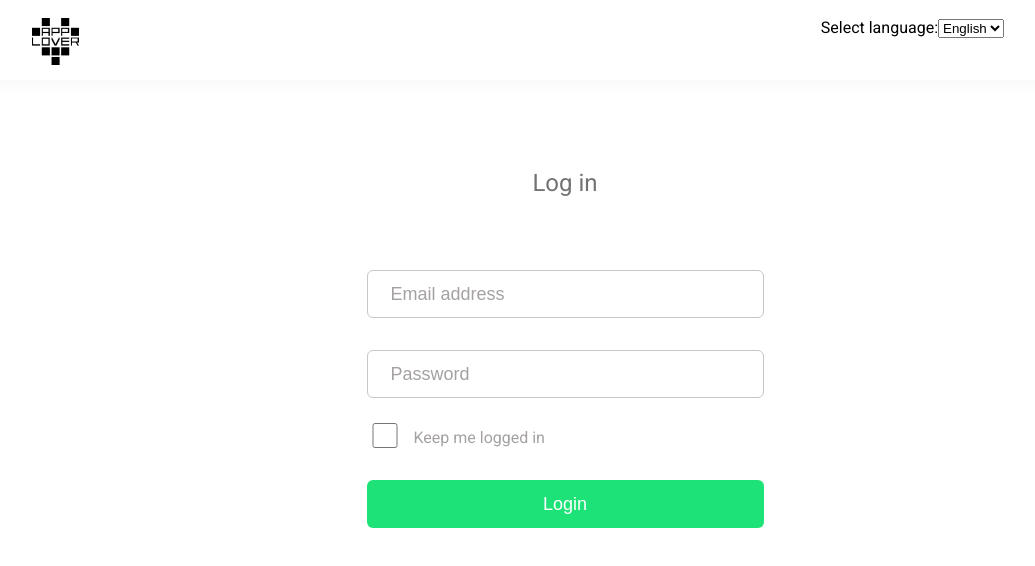
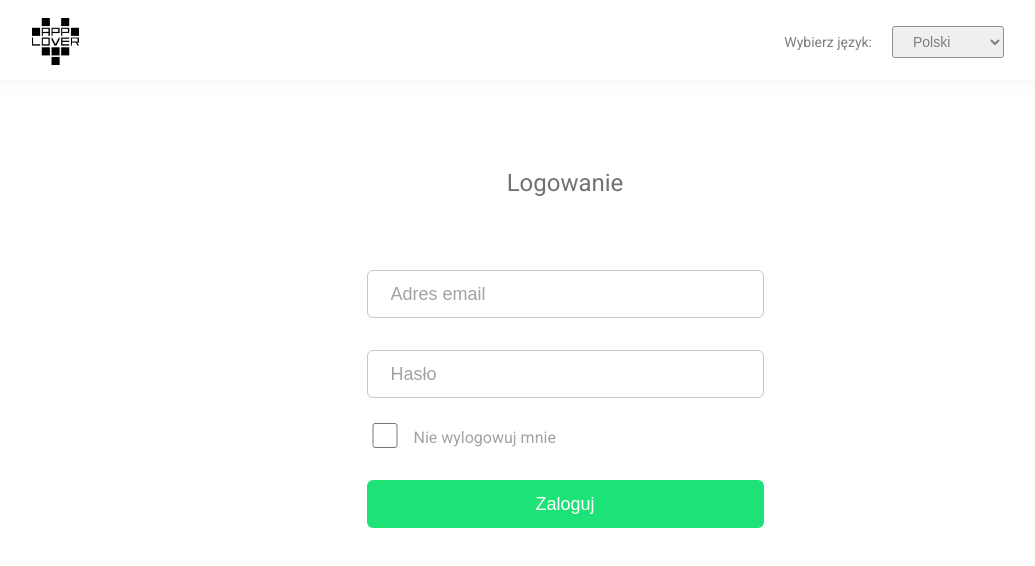
Before and after one commit to sylvestertarnowski/custom-tailored-doors, a React (Create React App) app: page / in a window 1280 px wide. Shown: the top 566 px of the page, without its empty margins (75-1110 px from the left). Built offline with nearby package versions, Linux system fonts and the light colour scheme.

Commit message:
correct Context method naming. add functionality to change between the languages

```diff
--- a/src/components/Context.tsx
+++ b/src/components/Context.tsx
@@ -5,7 +5,7 @@ export const MyContext = React.createContext<any | null>(null);
 
 class MyProvider extends React.Component<any, any> {
     readonly state = {
-        lang: 'en',
+        lang: 'pl',
         en: {
             header: {
                 language: "Select language:"
@@ -36,10 +36,10 @@ class MyProvider extends React.Component<any, any> {
         return (
             <MyContext.Provider value={{
                 state: this.state,
-                langEn: () => this.setState({
+                en: () => this.setState({
                     lang: 'en',
                 }),
-                langPl: () => this.setState({
+                pl: () => this.setState({
                     lang: 'pl',
                 }),
             }}>
--- a/src/components/Header.tsx
+++ b/src/components/Header.tsx
@@ -1,22 +1,37 @@
 import * as React from 'react';
 import logo from '../img/Logo.png';
 import '../css/Header.css';
+import { MyContext } from './Context';
 
 class Header extends React.Component {
+
     render() {
         return (
             <div className="header">
                 <div className="header-width-wrapper">
                     <img src={logo} alt="applover" />
+                    <MyContext.Consumer>
+                        {(context) => {
+                            const header = context.state[context.state.lang].header;
+                            const nextLang = context.state.lang === "en" ? "pl" : "en";
+                            return (
                                 <div className="select">
                                     <label htmlFor="lang">
-                            Select language:
+                                        {header.language}
                                     </label>
-                        <select id="lang">
+                                    <select
+                                        id="lang"
+                                        name="lang"
+                                        value={context.state.lang}
+                                        onChange={context[nextLang]}
+                                    >
                                         <option value="en">English</option>
                                         <option value="pl">Polski</option>
                                     </select>
                                 </div>
+                            )
+                        }}
+                    </MyContext.Consumer>
                 </div>
             </div>
         )
--- a/src/css/Header.css
+++ b/src/css/Header.css
@@ -9,6 +9,7 @@
 .header-width-wrapper {
     width: 1366px;
     display: flex;
+    align-items: center;
 }
 
 .header img {
@@ -21,3 +22,20 @@
     margin-left: auto;
     margin-right: 201px;
 }
+
+.select label {
+    font-size: 14px;
+    color: #7E7E7E;
+    margin-right: 20px;
+}
+
+.header select {
+    height: 32px;
+    width: 112px;
+    box-sizing: border-box;
+    border: 1px solid #909090;
+    border-radius: 3px;
+    font-size: 14px;
+    color: #7E7E7E;
+    padding-left: 16px;
+}
```
Lines whose indentation alone changed are shown as unchanged.
